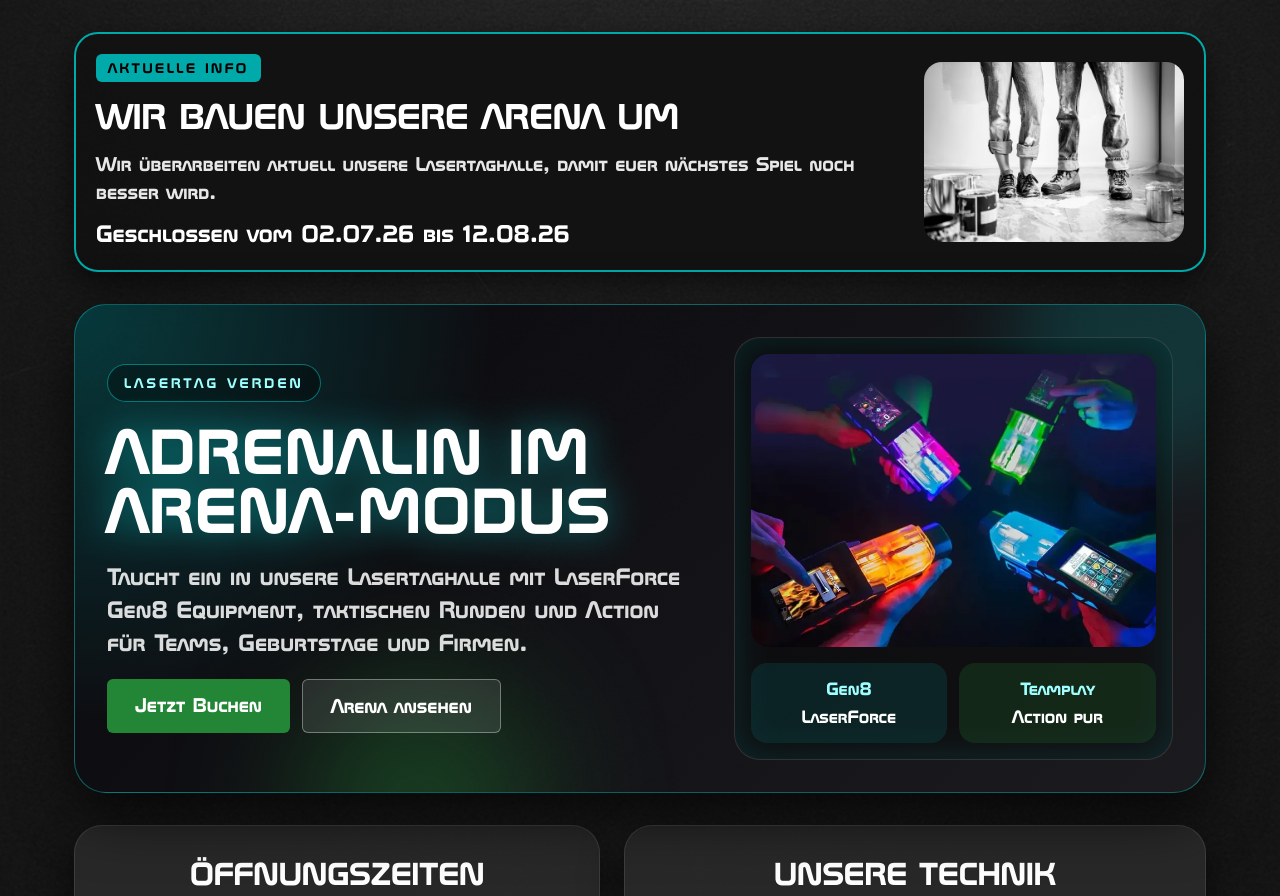
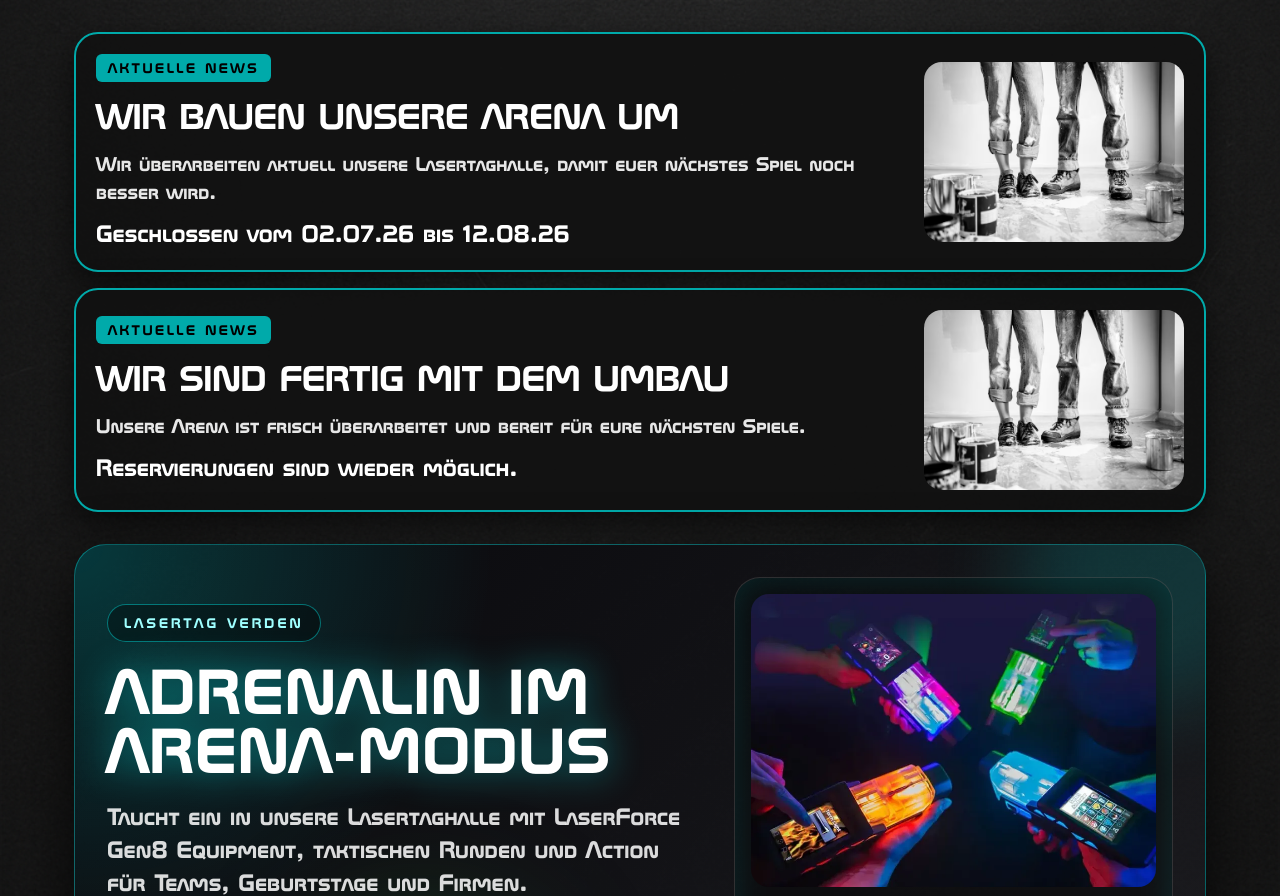
Before and after one commit to DerGaijin/LaserTagWebsite, a PHP site: page / in a window 1280 px wide. Shown: the part 140-1036 px from the top of the page. Run offline with PHP 8.4, Linux system fonts and the light colour scheme; some libraries are stand-ins or nearby versions.

Commit message:
Data driven news

```diff
--- a/index.php
+++ b/index.php
@@ -1,3 +1,23 @@
+<?php
+$newsItems = [
+    [
+        'label' => 'Aktuelle News',
+        'title' => 'Wir bauen unsere Arena um',
+        'text' => 'Wir überarbeiten aktuell unsere Lasertaghalle, damit euer nächstes Spiel noch besser wird.',
+        'highlight' => 'Geschlossen vom <b>02.07.26</b> bis <b>12.08.26</b>',
+        'image' => 'resources/renovieren.avif',
+        'imageAlt' => 'Renovieren',
+    ],
+    [
+        'label' => 'Aktuelle News',
+        'title' => 'Wir sind fertig mit dem Umbau',
+        'text' => 'Unsere Arena ist frisch überarbeitet und bereit für eure nächsten Spiele.',
+        'highlight' => 'Reservierungen sind wieder möglich.',
+        'image' => 'resources/renovieren.avif',
+        'imageAlt' => 'Renovierte Arena',
+    ],
+];
+?>
 <!doctype html>
 <html lang="de">
 
@@ -9,23 +29,26 @@
     <?php include 'resources/header.php'; ?>
 
     <main class="mx-auto flex w-full max-w-[1180px] flex-col gap-8 px-6 py-8 max-[700px]:px-3">
-        <section
+        <section class="grid gap-4">
+            <?php foreach ($newsItems as $newsItem): ?>
+                <article
                     class="rounded-[24px] border-2 border-[#00aaaa] bg-[rgba(18,18,18,.94)] p-5 shadow-[0_12px_35px_rgba(0,0,0,.65)]">
                     <div class="grid items-center gap-5 lg:grid-cols-[1fr_260px]">
                         <div>
                             <p
                                 class="mb-3 w-fit rounded-md bg-[#00aaaa] px-3 py-1 text-sm uppercase tracking-[.18em] text-black">
-                        Aktuelle Info</p>
-                    <h1 class="text-[36px] uppercase leading-tight text-white max-[700px]:text-[28px]">Wir bauen unsere
-                        Arena um</h1>
-                    <p class="mt-3 max-w-[760px] text-xl leading-snug text-white/90">Wir überarbeiten aktuell unsere
-                        Lasertaghalle, damit euer nächstes Spiel noch besser wird.</p>
-                    <p class="mt-3 text-2xl text-white max-[700px]:text-xl">Geschlossen vom <b>02.07.26</b> bis
-                        <b>12.08.26</b></p>
+                                <?= htmlspecialchars($newsItem['label']) ?></p>
+                            <h1 class="text-[36px] uppercase leading-tight text-white max-[700px]:text-[28px]">
+                                <?= htmlspecialchars($newsItem['title']) ?></h1>
+                            <p class="mt-3 max-w-[760px] text-xl leading-snug text-white/90">
+                                <?= htmlspecialchars($newsItem['text']) ?></p>
+                            <p class="mt-3 text-2xl text-white max-[700px]:text-xl"><?= $newsItem['highlight'] ?></p>
                         </div>
-                <img src="resources/renovieren.avif" alt="Renovieren"
+                        <img src="<?= htmlspecialchars($newsItem['image']) ?>" alt="<?= htmlspecialchars($newsItem['imageAlt']) ?>"
                             class="max-h-[180px] w-full rounded-[18px] object-cover" />
                     </div>
+                </article>
+            <?php endforeach; ?>
         </section>
 
         <section
```
Lines whose indentation alone changed are shown as unchanged.
